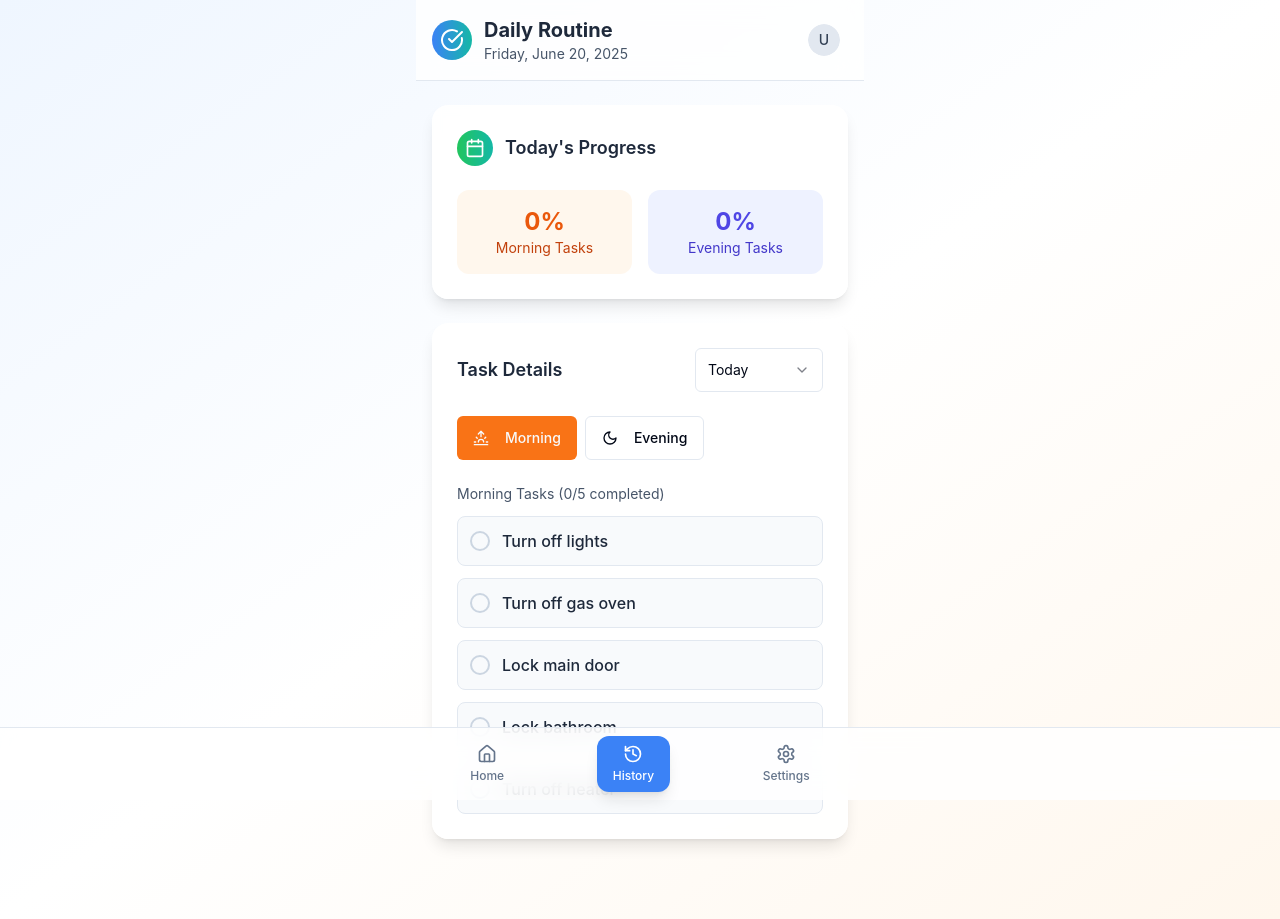
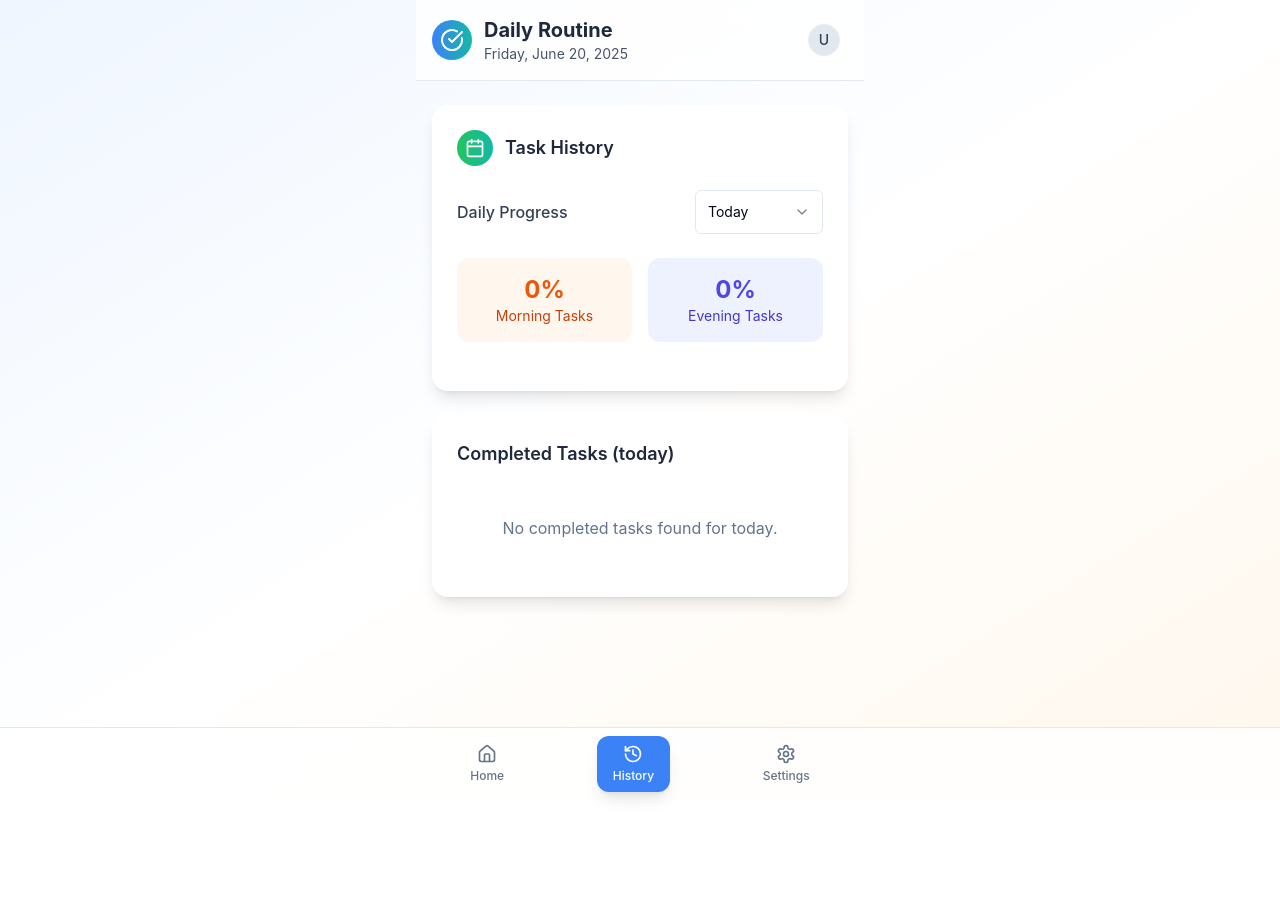
Before and after one commit to Rajeshwarantask/Daily-Task-Monitor, a React (Vite) app: page / in a window 1280 px wide. Both pictures are taken after a click on the button "History". After the commit the page ends 800 px from the top, so only its background shows below. Built offline with nearby package versions, Linux system fonts and the light colour scheme.

Commit message:
Refactor: Move history panel content to home tab
Move the morning/evening task display and progress indicators from the history tab to the home tab. The history tab should now only display the history view option.

```diff
--- a/src/components/HistoryPanel.tsx
+++ b/src/components/HistoryPanel.tsx
@@ -1,7 +1,6 @@
 
 import React, { useState } from 'react';
-import { Calendar, User, Clock, ChevronDown, Sunrise, Moon } from 'lucide-react';
-import { Button } from '@/components/ui/button';
+import { Calendar, User, Clock } from 'lucide-react';
 import {
   Select,
   SelectContent,
@@ -29,7 +28,6 @@ export const HistoryPanel: React.FC<HistoryPanelProps> = ({
   nightTasks,
   isDarkMode
 }) => {
-  const [selectedTimeOfDay, setSelectedTimeOfDay] = useState<'morning' | 'evening'>('morning');
   const [selectedDate, setSelectedDate] = useState('today');
 
   const completedMorningTasks = morningTasks.filter(task => task.completed);
@@ -37,10 +35,6 @@ export const HistoryPanel: React.FC<HistoryPanelProps> = ({
 
   const morningProgress = (completedMorningTasks.length / morningTasks.length) * 100;
   const nightProgress = (completedNightTasks.length / nightTasks.length) * 100;
-
-  const getCurrentTasks = () => {
-    return selectedTimeOfDay === 'morning' ? morningTasks : nightTasks;
-  };
 
   const formatDateTime = (timestamp: string | null) => {
     if (!timestamp) return '';
@@ -52,8 +46,10 @@ export const HistoryPanel: React.FC<HistoryPanelProps> = ({
     });
   };
 
-  const currentTasks = getCurrentTasks();
-  const completedCurrentTasks = currentTasks.filter(task => task.completed);
+  const allCompletedTasks = [...completedMorningTasks, ...completedNightTasks].sort((a, b) => {
+    if (!a.completedAt || !b.completedAt) return 0;
+    return new Date(b.completedAt).getTime() - new Date(a.completedAt).getTime();
+  });
 
   return (
     <div className="space-y-6">
@@ -64,11 +60,27 @@ export const HistoryPanel: React.FC<HistoryPanelProps> = ({
             <Calendar className="w-5 h-5 text-white" />
           </div>
           <h2 className="text-lg font-semibold text-slate-800 dark:text-white">
-            Today's Progress
+            Task History
           </h2>
         </div>
 
-        <div className="grid grid-cols-2 gap-4">
+        <div className="flex items-center justify-between mb-6">
+          <h3 className="text-md font-medium text-slate-700 dark:text-slate-300">
+            Daily Progress
+          </h3>
+          <Select value={selectedDate} onValueChange={setSelectedDate}>
+            <SelectTrigger className="w-32">
+              <SelectValue />
+            </SelectTrigger>
+            <SelectContent>
+              <SelectItem value="today">Today</SelectItem>
+              <SelectItem value="yesterday">Yesterday</SelectItem>
+              <SelectItem value="2-days-ago">2 Days Ago</SelectItem>
+            </SelectContent>
+          </Select>
+        </div>
+
+        <div className="grid grid-cols-2 gap-4 mb-6">
           <div className="text-center p-4 bg-orange-50 dark:bg-orange-900/20 rounded-xl">
             <div className="text-2xl font-bold text-orange-600 dark:text-orange-400">
               {Math.round(morningProgress)}%
@@ -88,98 +100,32 @@ export const HistoryPanel: React.FC<HistoryPanelProps> = ({
         </div>
       </div>
 
-      {/* Day-wise Task View */}
+      {/* Completed Tasks History */}
       <div className="bg-white/90 dark:bg-slate-800/90 backdrop-blur-sm rounded-2xl p-6 shadow-lg border border-white/20 dark:border-slate-700/20">
-        <div className="flex items-center justify-between mb-6">
-          <h2 className="text-lg font-semibold text-slate-800 dark:text-white">
-            Task Details
-          </h2>
-          <Select value={selectedDate} onValueChange={setSelectedDate}>
-            <SelectTrigger className="w-32">
-              <SelectValue />
-            </SelectTrigger>
-            <SelectContent>
-              <SelectItem value="today">Today</SelectItem>
-              <SelectItem value="yesterday">Yesterday</SelectItem>
-              <SelectItem value="2-days-ago">2 Days Ago</SelectItem>
-            </SelectContent>
-          </Select>
-        </div>
+        <h3 className="text-lg font-semibold text-slate-800 dark:text-white mb-4">
+          Completed Tasks ({selectedDate})
+        </h3>
 
-        {/* Morning/Evening Toggle */}
-        <div className="flex space-x-2 mb-6">
-          <Button
-            onClick={() => setSelectedTimeOfDay('morning')}
-            variant={selectedTimeOfDay === 'morning' ? 'default' : 'outline'}
-            className={`flex items-center space-x-2 ${
-              selectedTimeOfDay === 'morning'
-                ? 'bg-orange-500 hover:bg-orange-600'
-                : ''
-            }`}
-          >
-            <Sunrise className="w-4 h-4" />
-            <span>Morning</span>
-          </Button>
-          <Button
-            onClick={() => setSelectedTimeOfDay('evening')}
-            variant={selectedTimeOfDay === 'evening' ? 'default' : 'outline'}
-            className={`flex items-center space-x-2 ${
-              selectedTimeOfDay === 'evening'
-                ? 'bg-indigo-500 hover:bg-indigo-600'
-                : ''
-            }`}
-          >
-            <Moon className="w-4 h-4" />
-            <span>Evening</span>
-          </Button>
-        </div>
-
-        {/* Task List */}
         <div className="space-y-3">
-          <div className="flex items-center justify-between text-sm text-slate-600 dark:text-slate-400 mb-3">
-            <span>
-              {selectedTimeOfDay === 'morning' ? 'Morning' : 'Evening'} Tasks
-              ({completedCurrentTasks.length}/{currentTasks.length} completed)
-            </span>
-          </div>
-
-          {currentTasks.length === 0 ? (
+          {allCompletedTasks.length === 0 ? (
             <p className="text-slate-500 dark:text-slate-400 text-center py-8">
-              No tasks found for {selectedTimeOfDay === 'morning' ? 'morning' : 'evening'}.
+              No completed tasks found for {selectedDate}.
             </p>
           ) : (
-            currentTasks.map((task) => (
+            allCompletedTasks.map((task) => (
               <div
                 key={task.id}
-                className={`flex items-center justify-between p-3 rounded-lg border transition-all ${
-                  task.completed
-                    ? 'bg-green-50 dark:bg-green-900/20 border-green-200 dark:border-green-700'
-                    : 'bg-slate-50 dark:bg-slate-700/50 border-slate-200 dark:border-slate-600'
-                }`}
+                className="flex items-center justify-between p-3 rounded-lg border bg-green-50 dark:bg-green-900/20 border-green-200 dark:border-green-700"
               >
                 <div className="flex items-center space-x-3 flex-1">
-                  <div
-                    className={`w-5 h-5 rounded-full border-2 flex items-center justify-center ${
-                      task.completed
-                        ? 'bg-green-500 border-green-500'
-                        : 'border-slate-300 dark:border-slate-500'
-                    }`}
-                  >
-                    {task.completed && (
-                      <div className="w-2 h-2 bg-white rounded-full" />
-                    )}
+                  <div className="w-5 h-5 rounded-full bg-green-500 border-green-500 flex items-center justify-center">
+                    <div className="w-2 h-2 bg-white rounded-full" />
                   </div>
                   <div className="flex-1">
-                    <div
-                      className={`font-medium ${
-                        task.completed
-                          ? 'text-green-700 dark:text-green-300 line-through'
-                          : 'text-slate-800 dark:text-slate-200'
-                      }`}
-                    >
+                    <div className="font-medium text-green-700 dark:text-green-300 line-through">
                       {task.text}
                     </div>
-                    {task.completed && task.completedBy && (
+                    {task.completedBy && (
                       <div className="flex items-center space-x-4 mt-1 text-xs text-slate-600 dark:text-slate-400">
                         <div className="flex items-center space-x-1">
                           <User className="w-3 h-3" />
--- a/src/pages/Index.tsx
+++ b/src/pages/Index.tsx
@@ -6,11 +6,14 @@ import { NavigationTabs } from '@/components/NavigationTabs';
 import { SettingsPanel } from '@/components/SettingsPanel';
 import { HistoryPanel } from '@/components/HistoryPanel';
 import { useToast } from '@/hooks/use-toast';
+import { Button } from '@/components/ui/button';
+import { Sunrise, Moon } from 'lucide-react';
 
 const Index = () => {
   const [activeTab, setActiveTab] = useState('home');
   const [isDarkMode, setIsDarkMode] = useState(false);
   const [userName, setUserName] = useState('User 1');
+  const [selectedTimeOfDay, setSelectedTimeOfDay] = useState<'morning' | 'evening'>('morning');
   const [morningTasks, setMorningTasks] = useState([
     { id: '1', text: 'Turn off lights', completed: false, completedBy: null, completedAt: null },
     { id: '2', text: 'Turn off gas oven', completed: false, completedBy: null, completedAt: null },
@@ -89,22 +92,48 @@ const Index = () => {
     })));
   };
 
+  const getCurrentTasks = () => {
+    return selectedTimeOfDay === 'morning' ? morningTasks : nightTasks;
+  };
+
   const renderContent = () => {
     switch (activeTab) {
       case 'home':
         return (
           <div className="space-y-6">
+            {/* Morning/Evening Toggle */}
+            <div className="flex space-x-2">
+              <Button
+                onClick={() => setSelectedTimeOfDay('morning')}
+                variant={selectedTimeOfDay === 'morning' ? 'default' : 'outline'}
+                className={`flex items-center space-x-2 ${
+                  selectedTimeOfDay === 'morning'
+                    ? 'bg-orange-500 hover:bg-orange-600'
+                    : ''
+                }`}
+              >
+                <Sunrise className="w-4 h-4" />
+                <span>Morning</span>
+              </Button>
+              <Button
+                onClick={() => setSelectedTimeOfDay('evening')}
+                variant={selectedTimeOfDay === 'evening' ? 'default' : 'outline'}
+                className={`flex items-center space-x-2 ${
+                  selectedTimeOfDay === 'evening'
+                    ? 'bg-indigo-500 hover:bg-indigo-600'
+                    : ''
+                }`}
+              >
+                <Moon className="w-4 h-4" />
+                <span>Evening</span>
+              </Button>
+            </div>
+
             <TaskSection
-              title="Morning Tasks"
-              tasks={morningTasks}
-              onToggleTask={(taskId) => toggleTask(taskId, true)}
-              timeOfDay="morning"
-            />
-            <TaskSection
-              title="Night Tasks"
-              tasks={nightTasks}
-              onToggleTask={(taskId) => toggleTask(taskId, false)}
-              timeOfDay="night"
+              title={selectedTimeOfDay === 'morning' ? 'Morning Tasks' : 'Evening Tasks'}
+              tasks={getCurrentTasks()}
+              onToggleTask={(taskId) => toggleTask(taskId, selectedTimeOfDay === 'morning')}
+              timeOfDay={selectedTimeOfDay === 'morning' ? 'morning' : 'night'}
             />
           </div>
         );
```
